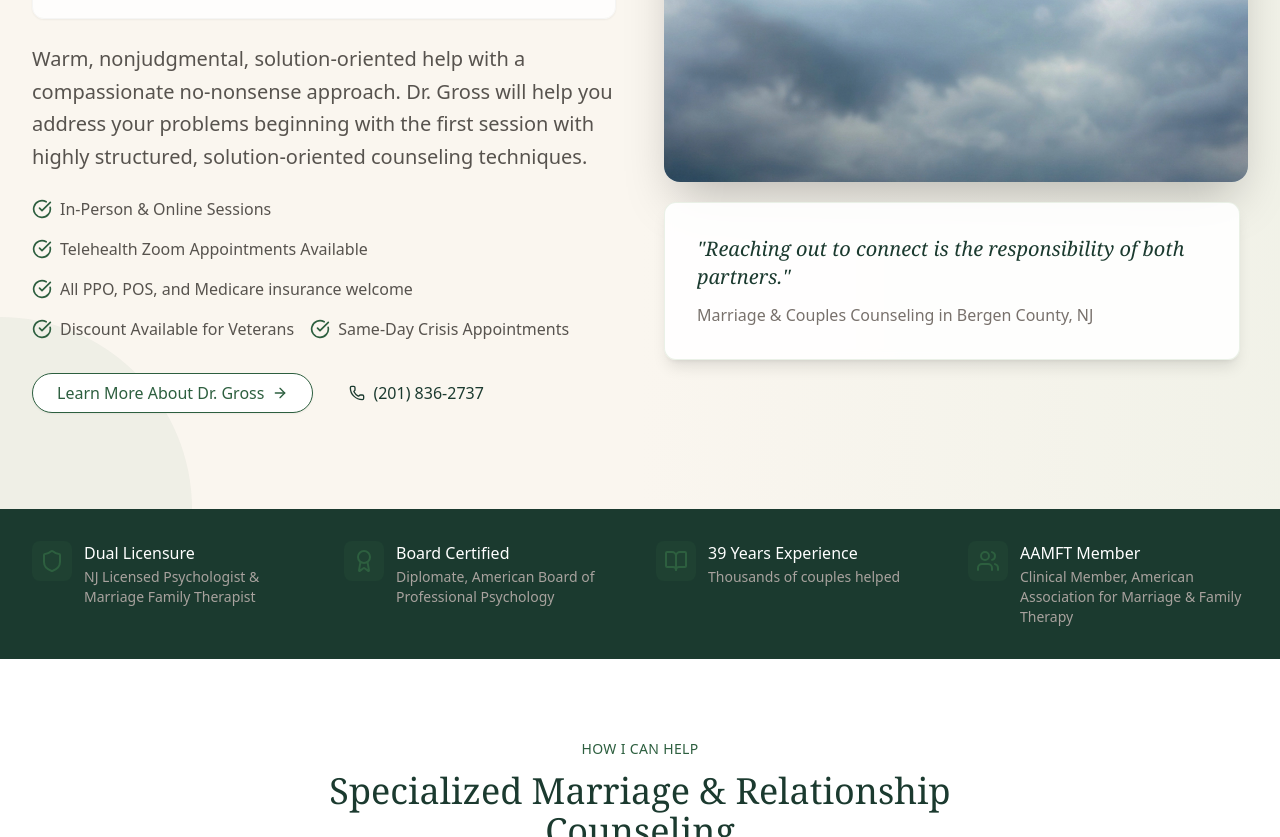
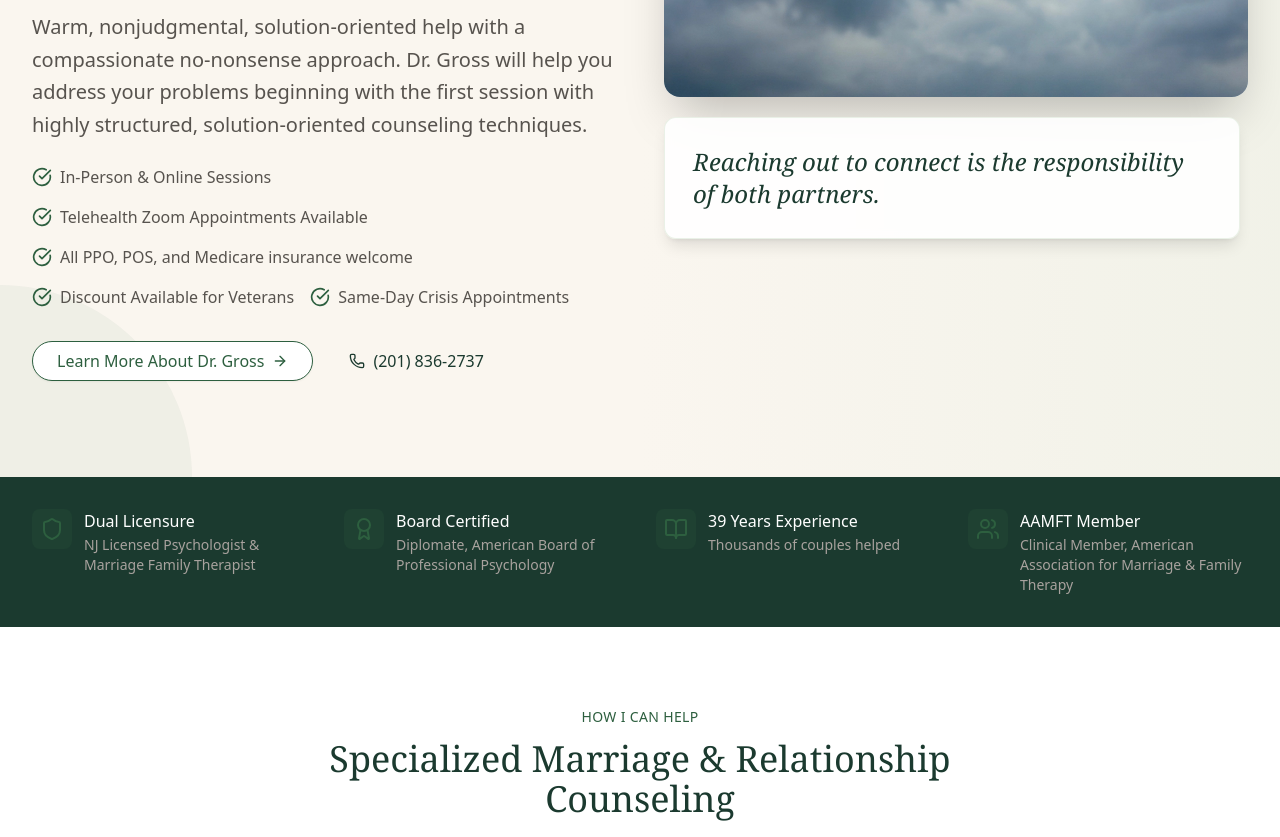
Before and after one commit to dnlprocess/bergenmarriage, a React (Vite) app: page / in a window 1280 px wide. Shown: the part 639-1476 px from the top of the page. Built offline with nearby package versions, Linux system fonts and the light colour scheme.

Commit message:
Update HeroSection.jsx

```diff
--- a/src/components/home/HeroSection.jsx
+++ b/src/components/home/HeroSection.jsx
@@ -12,8 +12,8 @@ export default function HeroSection() {
       <div className="absolute top-0 right-0 w-1/2 h-full bg-gradient-to-l from-[#DDE8D8]/30 to-transparent pointer-events-none" />
       <div className="absolute bottom-0 left-0 w-96 h-96 bg-[#2D5F3F]/5 rounded-full -translate-x-1/2 translate-y-1/2 pointer-events-none" />
 
-      <div className="relative max-w-7xl mx-auto px-4 sm:px-6 lg:px-8 py-16 md:py-24">
-        <div className="grid lg:grid-cols-2 gap-12 items-center">
+      <div className="relative max-w-7xl mx-auto px-4 sm:px-6 lg:px-8 pt-10 md:pt-16 pb-16 md:pb-24">
+        <div className="grid lg:grid-cols-2 gap-12 items-start">
           {/* Content */}
           <div className="space-y-6">
             <div className="space-y-4">
@@ -92,12 +92,9 @@ export default function HeroSection() {
             <HeroHandsReveal />
 
             {/* Caption below image */}
-            <div className="mt-5 bg-white/90 backdrop-blur-sm rounded-xl shadow-lg p-6 md:p-8 w-full max-w-lg md:max-w-xl border border-[#DDE8D8]/60 hover:shadow-xl transition-shadow duration-300">
-              <p className="text-[#1B3A2F] font-serif text-lg md:text-xl italic leading-relaxed">
-                "Reaching out to connect is the responsibility of both partners."
-              </p>
-              <p className="text-stone-500 text-base mt-3">
-                Marriage & Couples Counseling in Bergen County, NJ
+            <div className="mt-5 bg-white/90 backdrop-blur-sm rounded-xl shadow-lg p-6 md:p-7 w-full max-w-lg md:max-w-xl border border-[#DDE8D8]/60 hover:shadow-xl transition-shadow duration-300">
+              <p className="text-[#1B3A2F] font-serif text-xl md:text-2xl italic leading-relaxed">
+                Reaching out to connect is the responsibility of both partners.
               </p>
             </div>
           </div>
```
